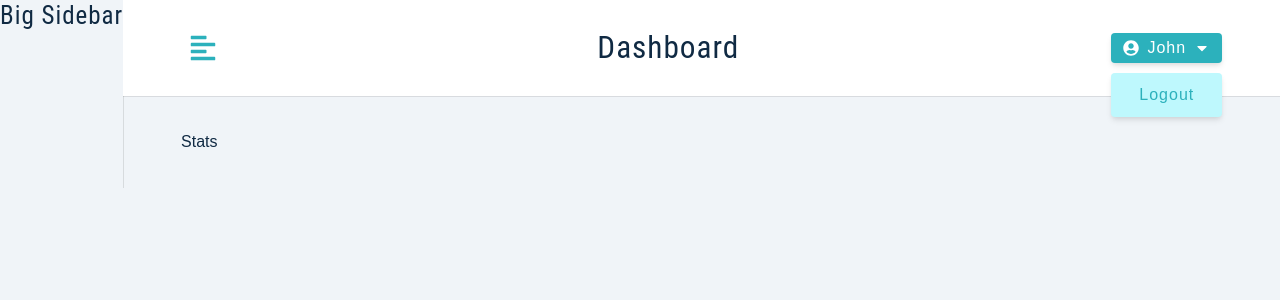
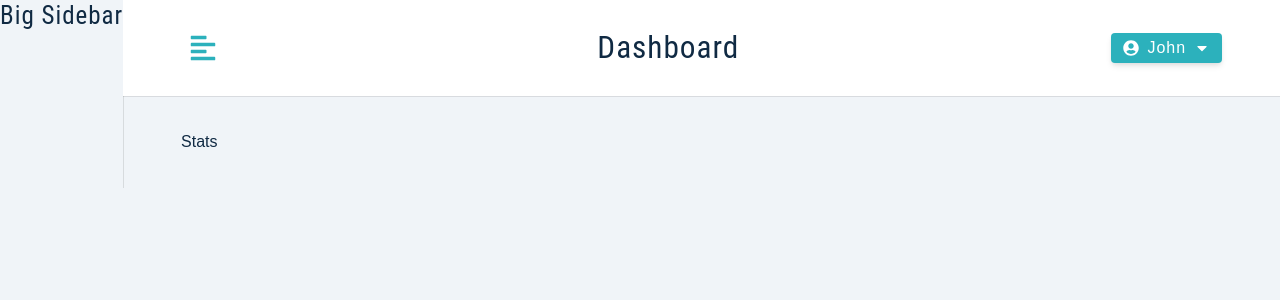
Before and after one commit to nhussaini/jobify-mern, a React (Create React App) app in the folder client/: page / in a window 1280 px wide. Shown: the top 300 px of the page. Built offline with nearby package versions, Linux system fonts and the light colour scheme; sample sign-in values are in the browser's storage.

Commit message:
toggle dropdown

```diff
--- a/client/src/components/Navbar.js
+++ b/client/src/components/Navbar.js
@@ -2,8 +2,11 @@ import Wrapper from '../assets/wrappers/Navbar';
 import { FaAlignLeft, FaUserCircle, FaCaretDown } from 'react-icons/fa';
 import { useAppContext } from '../context/appContext';
 import Logo from './Logo';
+import { useState } from 'react';
+import { set } from 'mongoose';
 
 const Navbar = () => {
+  const [showLogout, setShowLogout] = useState(false);
   const { toggleSidebar } = useAppContext();
   return (
     <Wrapper>
@@ -19,13 +22,13 @@ const Navbar = () => {
           <button
             type="button"
             className="btn"
-            onClick={() => console.log('show/hide dropdown')}
+            onClick={() => setShowLogout(!showLogout)}
           >
             <FaUserCircle />
             John
             <FaCaretDown />
           </button>
-          <div className="dropdown show-dropdown">
+          <div className={showLogout ? 'dropdown show-dropdown' : 'dropdown'}>
             <button
               type="button"
               className="dropdown-btn"
```
